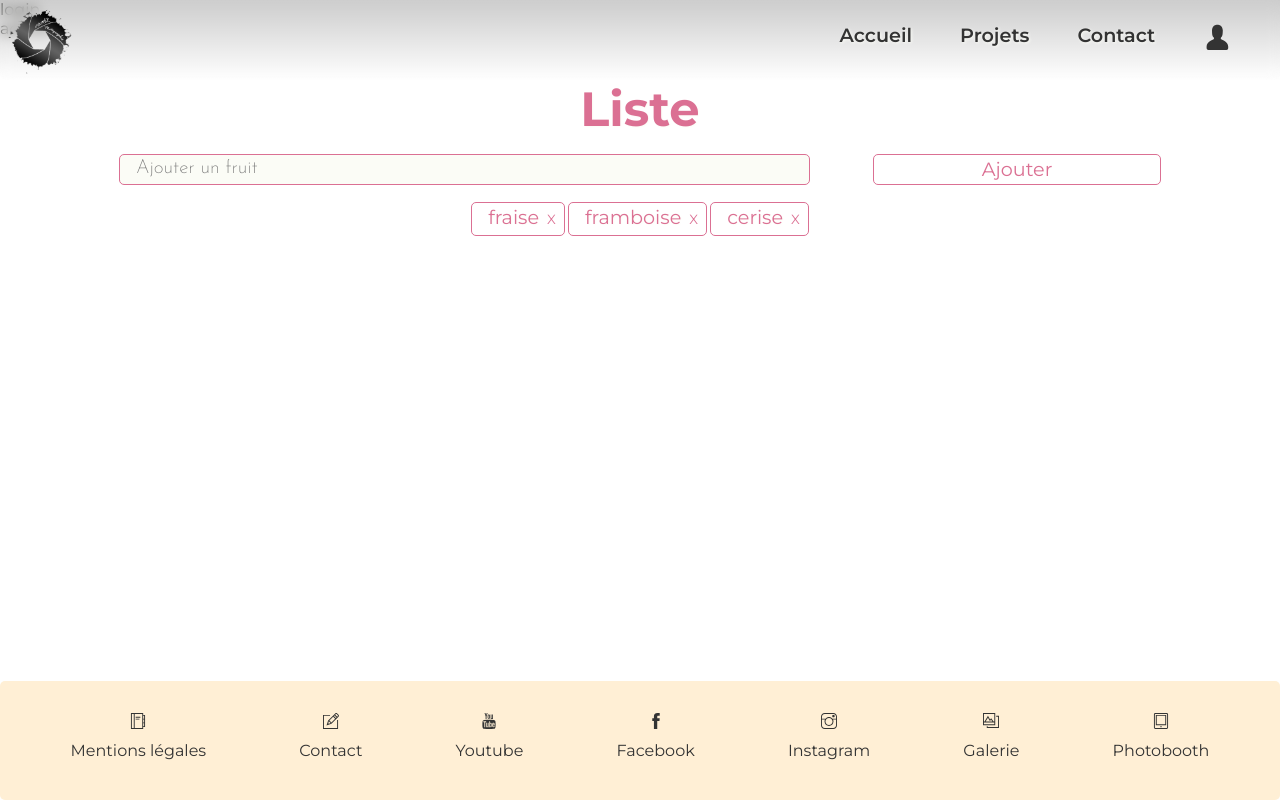
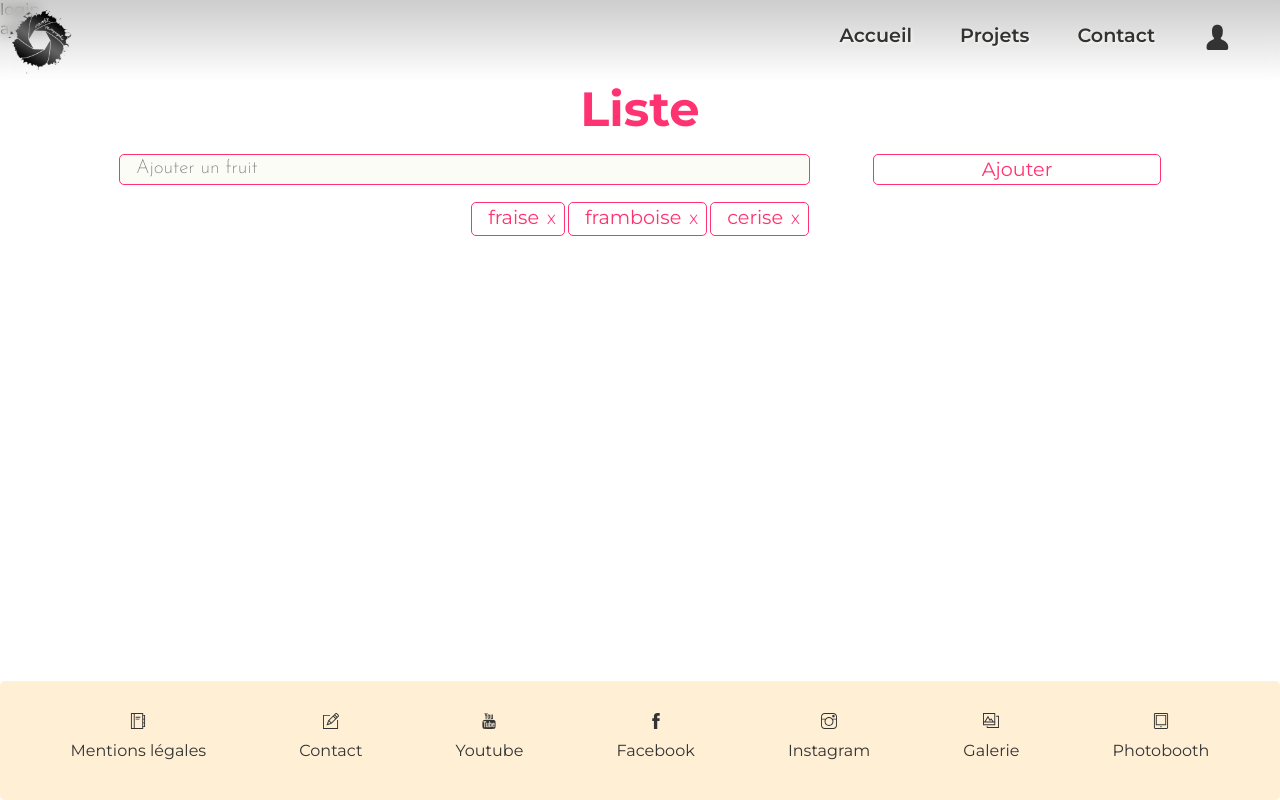
Before and after one commit to Christophe-Desmarres/CRM, a React (Create React App) app in the folder client/: page /todo in a window 1280 px wide. Built offline with nearby package versions, Linux system fonts and the light colour scheme; no server answers.

Commit message:
clean code and add comment on TODO

```diff
--- a/client/src/components/Todo/Fruit.js
+++ b/client/src/components/Todo/Fruit.js
@@ -8,25 +8,25 @@ import styledFruit from 'styled-components';
    const Button = styledFruit.button`
         margin: 0.5rem;
         border: none;
-        color: palevioletred;
+        color: #ff3372;
         background-color: transparent;
         `;
 
         const List = styledFruit.li`
         font-size: 1.2rem;
         text-align: center;
-        color: palevioletred;
+        color: #ff3372;
         list-style: none;
         display: inline-flex;
         justify-content: space-between;
         align-items: baseline;
-        border: 1px solid palevioletred;
+        border: 1px solid #ff3372;
         border-radius: 5px;
         margin: 0.1rem;
         padding-left: 1rem;
 
         &:hover {
-                background-color: palevioletred;
+                background-color: #ff3372;
                 color: white;
 
                 ${Button} {
@@ -42,19 +42,11 @@ import styledFruit from 'styled-components';
                 `;
 
 
-export default function Fruit({fruitInfo, onClick}){
-
-
-// state
-
-// comportements
-
-
-//affichage (render)
+export default function Fruit({fruitInfo, onClickHandle}){
 
 return   (
         <List>{fruitInfo.name}
-         <Button onClick={onClick}>X</Button>
+         <Button onClick={onClickHandle}>X</Button>
          </List>
          );
 
--- a/client/src/components/Todo/FruitForm.js
+++ b/client/src/components/Todo/FruitForm.js
@@ -23,12 +23,12 @@ const Input = styledFruitForm.input`
       font-size: 1.2rem;
       line-height: 1.5;
       text-align: left;
-      color: palevioletred;
+      color: #ff3372;
       list-style: none;
       display: inline-flex;
       justify-content: space-between;
       align-items: baseline;
-      border: 1px solid palevioletred;
+      border: 1px solid #ff3372;
       border-radius: 5px;
       margin: 0.5rem;
       padding-left: 1rem;
@@ -37,9 +37,9 @@ const Input = styledFruitForm.input`
   outline: none;
 
       &:focus {
-              border: 2px solid palevioletred;
-              box-shadow: 0 0 5px palevioletred;
-              color: palevioletred;
+              border: 2px solid #ff3372;
+              box-shadow: 0 0 5px #ff3372;
+              color: #ff3372;
       }
 
       @media (min-width: 425px) {
@@ -52,16 +52,16 @@ const Button = styledFruitForm.button`
       width: 100%;
       font-size: 1.2rem;
       line-height: 1.5;
-      border: 1px solid palevioletred;
+      border: 1px solid #ff3372;
       border-radius: 5px;
       text-align: center;
       margin: 0.5rem;
-      color: palevioletred;
+      color: #ff3372;
       background-color: transparent;
 
       &:hover {
         font-weight: bold;
-        background-color: palevioletred;
+        background-color: #ff3372;
         color: white;
       }
 
@@ -73,11 +73,9 @@ const Button = styledFruitForm.button`
 
 export default function FruitForm({handleAdd}){
 
-// state
 const [nouveauFruit, setNouveauFruit] = useState('');
 
-// comportements
-
+// set a new fruit and reset input content
 const handleSubmit = (event) => {
     event.preventDefault();
 
@@ -88,7 +86,7 @@ const handleSubmit = (event) => {
     setNouveauFruit("");
   }
 
-
+  // set value of nouveauFruit to value of input
   const handleChange =(event)=>{
   setNouveauFruit(event.target.value);
   }
--- a/client/src/pages/Todo.js
+++ b/client/src/pages/Todo.js
@@ -1,3 +1,4 @@
+// component to make a todo list with fruits
 import {useState} from 'react';
 import Fruit from '../components/Todo/Fruit';
 import FruitForm from '../components/Todo/FruitForm';
@@ -15,7 +16,7 @@ import styledTodo from 'styled-components';
         'margin': '1rem',
         'font-size': '2rem',
         'text-align': 'center',
-        'color': 'palevioletred',
+        'color': '#ff3372',
   });
 
     const ListElements = styledTodo.ul({
@@ -28,10 +29,6 @@ import styledTodo from 'styled-components';
 const Todo = () => {
   document.title='LE Todo';
 
-
-
-  // dtate (état, données) et setstate (fonction qui permet de modifier l'état)
-
   // liste de fruits
   const [fruits, setFruits] = useState([
     {id: 1, name: 'fraise'},
@@ -39,7 +36,7 @@ const Todo = () => {
     {id: 3, name: 'cerise'},
   ]);
 
-    // comportement de l'application
+  // to delete a fruit
   const handleDelete = (id)=>{
     // 1 - copie de la liste
     const fruitsCopy = fruits.slice();
@@ -50,9 +47,9 @@ const Todo = () => {
 
     // 3 - mise à jour de la liste
     setFruits(fruitCopyUpdated);
-
   }
 
+  // to add a fruit
   const handleAdd = (fruitAAjouter)=>{
 
     // 1 - copie du state
@@ -75,7 +72,7 @@ const Todo = () => {
         <Title>Liste</Title>
           <FruitForm handleAdd={handleAdd}/>
         <ListElements>{fruits.map((fruit) => (
-          <Fruit fruitInfo={fruit} onClick={() => handleDelete(fruit.id)} key={fruit.id}/>
+          <Fruit fruitInfo={fruit} onClickHandle={() => handleDelete(fruit.id)} key={fruit.id}/>
         ))}</ListElements>
 
         </Wrapper>
```
Also changed, not shown: client/src/assets/styles/pages/_todo.scss (+3 -4 lines). Lines whose indentation alone changed are shown as unchanged.
